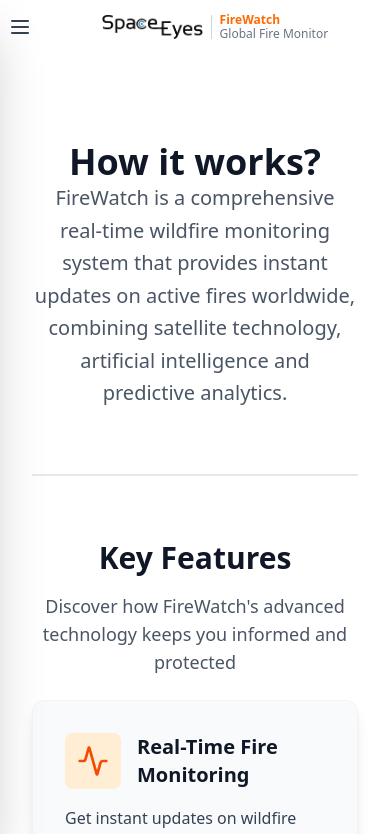
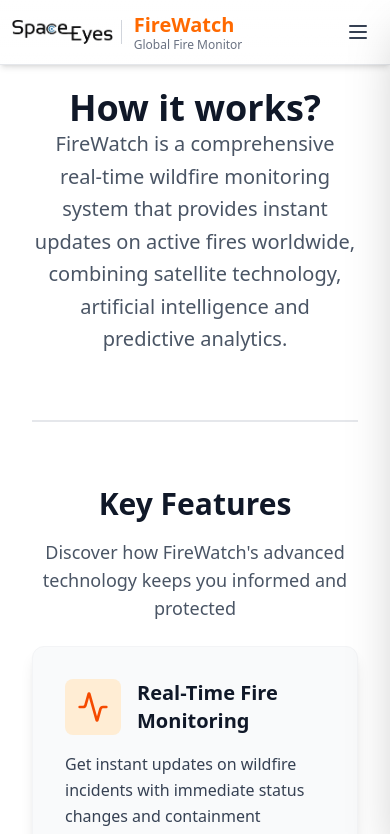
Before and after one commit to Channel-Logistics/landing-page-FireWatch, a React (Vite) app: page /docs in a window 390 px wide. Shown: the top 834 px of the page. Built offline with nearby package versions, Linux system fonts and the light colour scheme.

Commit message:
fix: unify the header

```diff
--- a/src/components/Layout/DocsLayout.jsx
+++ b/src/components/Layout/DocsLayout.jsx
@@ -1,79 +1,31 @@
-import { Link, Outlet } from "react-router-dom";
+import { Outlet } from "react-router-dom";
 import Header from "./Header.jsx";
 import Sidebar from "./Sidebar.jsx";
 import Footer from "./Footer.jsx";
 import { useNavigation } from "../../hooks/useNavigation.js";
-import { useIsMobile } from "../../hooks/useIsMobile.js";
-import { Menu, X } from "lucide-react";
 import { useState } from "react";
-import { LogoSpaceEyes } from "..";
 
 export default function DocsLayout() {
   const {
-    isMobileMenuOpen,
-    setIsMobileMenuOpen,
     isSidebarOpen,
     setIsSidebarOpen,
   } = useNavigation();
 
-  const isMobile = useIsMobile("lg");
   const [isSideBarMobileOpen, setIsSideBarMobileOpen] = useState(false);
-
 
   return (
     <div className="min-h-screen flex flex-col bg-white font-sans">
 
-      {!isMobile ? (
-        <Header
-          variant="mobile"
-          isMobileMenuOpen={isMobileMenuOpen}
-          setIsMobileMenuOpen={setIsMobileMenuOpen}
-          setIsSidebarOpen={setIsSidebarOpen}
-        />
-      ) : (
-        <div className="flex items-center flex-row">
-          <div>
-            <button
-              onClick={() => setIsSideBarMobileOpen((v) => !v)}
-              className="p-2 text-gray-700 hover:bg-gray-100 transition-colors"
-              aria-label="Toggle menu"
-              aria-expanded={isMobileMenuOpen}
-              aria-controls="mobile-menu"
-            >
-              {isMobileMenuOpen ? <X className="w-6 h-6" /> : <>
-                <Menu className="w-6 h-6" />
-
-              </>}
-            </button>
-          </div>
-
-
-          <div className="flex items-center justify-center flex-1 py-3">
-            <Link to="/" className="flex items-center">
-              <div className="shrink-0 flex items-center">
-                <img
-                  src={LogoSpaceEyes.src}
-                  alt="Space Eyes Logo"
-                  className="h-6 w-auto object-contain"
-                />
-                <div className="h-6 border-l border-gray-300 mx-2" />
-                <div className=" leading-tight">
-                  <span className="text-xs font-bold text-orange-500 block">FireWatch</span>
-                  <span className="text-xs text-gray-500 -mt-0.5 block">Global Fire Monitor</span>
-                </div>
-              </div>
-            </Link>
-          </div>
+      <Header onMobileMenuClick={() => setIsSideBarMobileOpen((v) => !v)} />
 
       <Sidebar
         onSectionChange={() => setIsSidebarOpen(false)}
         mobile={true}
         open={isSideBarMobileOpen}
         onClose={() => setIsSideBarMobileOpen(false)}
+        side="right"
         widthClass="w-80 max-w-[85%]"
       />
-        </div>
-      )}
 
 
 
--- a/src/components/Layout/Header.jsx
+++ b/src/components/Layout/Header.jsx
@@ -1,10 +1,9 @@
 import { useState, useEffect } from "react"
-import { Menu, X, Globe, BookOpenText } from "lucide-react"
+import { Menu, X, BookOpenText } from "lucide-react"
 import { LogoSpaceEyes } from ".."
-import { AlertTriangle, FlameKindling } from "lucide-react"
 import { Link } from "react-router-dom";
 
-const Header = () => {
+const Header = ({ onMobileMenuClick }) => {
   const [isScrolled, setIsScrolled] = useState(false)
   const [isMobileMenuOpen, setIsMobileMenuOpen] = useState(false)
 
@@ -20,8 +19,8 @@
     <header
       className={`fixed top-0 left-0 right-0 z-50 transition-all duration-300 overflow-hidden
         ${isScrolled
-            ? "bg-white/95 supports-[backdrop-filter]:bg-white/85 backdrop-blur-md shadow-lg border-b border-gray-300"
-            : "bg-white/80 supports-[backdrop-filter]:bg-white/65 backdrop-blur-md shadow-md border-b border-gray-200"
+          ? "bg-white/95 supports-[backdrop-filter]:bg-white/85 backdrop-blur-md shadow-lg border-b border-gray-300"
+          : "bg-white/80 supports-[backdrop-filter]:bg-white/65 backdrop-blur-md shadow-md border-b border-gray-200"
         }`}
     >
 
@@ -47,7 +46,6 @@
               </div>
             </Link>
           </div>
-
 
           <div className="hidden md:flex items-center space-x-6">
             <div className="hidden md:flex flex-1 justify-center">
@@ -87,10 +85,15 @@
             </a>
           </div>
 
-
           <div className="md:hidden flex items-center">
             <button
-              onClick={() => setIsMobileMenuOpen((v) => !v)}
+              onClick={() => {
+                if (onMobileMenuClick) {
+                  onMobileMenuClick();
+                } else {
+                  setIsMobileMenuOpen((v) => !v)
+                }
+              }}
               className="relative z-10 p-2 rounded-md text-gray-700 hover:bg-gray-100 transition-colors"
               aria-label="Toggle menu"
               aria-expanded={isMobileMenuOpen}
@@ -105,7 +108,7 @@
           </div>
         </div>
 
-        {isMobileMenuOpen && (
+        {!onMobileMenuClick && isMobileMenuOpen && (
           <div id="mobile-menu" className="md:hidden pb-3">
             <div className="px-0 pt-2 pb-3 space-y-1 bg-white/95 backdrop-blur-md rounded-none mt-2 border-t border-gray-200">
               <Link
@@ -116,26 +119,6 @@
                 <BookOpenText className="w-4 h-4 mr-3" />
                 Docs
               </Link>
-              <div className="pt-2 mt-1 border-t border-gray-200 space-y-3">
-                <a
-                  href="https://firewatch.space-eyes.com/"
-                  target="_blank"
-                  rel="noopener noreferrer"
-                  className="w-full bg-gradient-to-r from-orange-600 to-orange-500 text-white px-4 py-2.5 rounded-xl text-sm font-semibold block text-center shadow-md shadow-orange-600/20 active:scale-95 active:shadow-sm transition-all duration-200 ease-out"
-                  onClick={() => setIsMobileMenuOpen(false)}
-                >
-                  Log In
-                </a>
-                <a
-                  href="https://firewatch.space-eyes.com/"
-                  target="_blank"
-                  rel="noopener noreferrer"
-                  className="w-full bg-transparent border-2 border-orange-600 text-orange-600 px-4 py-2.5 rounded-xl text-sm font-semibold block text-center active:bg-orange-600 active:text-white active:scale-95 transition-all duration-200 ease-out"
-                  onClick={() => setIsMobileMenuOpen(false)}
-                >
-                  Sign Up
-                </a>
-              </div>
             </div>
           </div>
         )}
```
Lines whose indentation alone changed are shown as unchanged.
